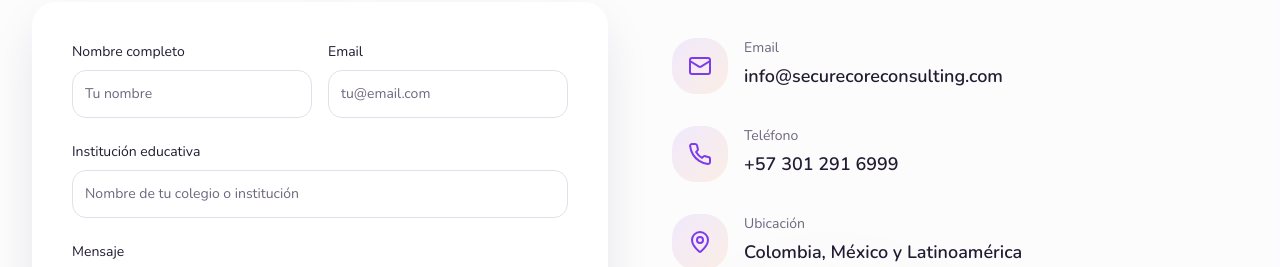
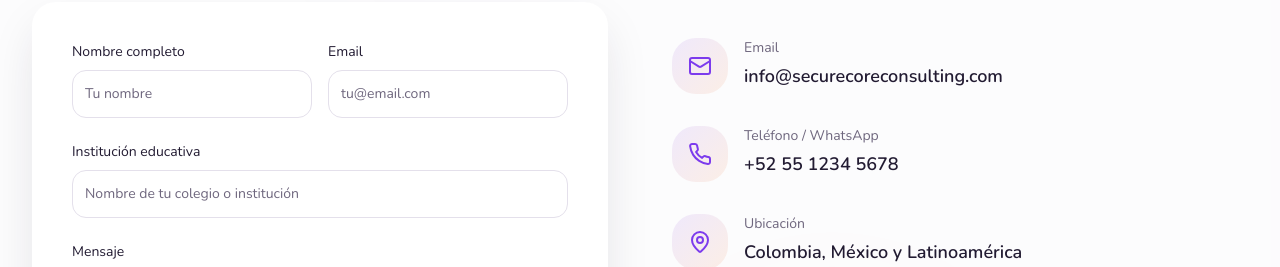
Before and after one commit to EgarciaSCC/Landing-NCA, a React (Vite) app: page / in a window 1280 px wide. Shown: the part 6580-6847 px from the top of the page. Built offline with nearby package versions, Linux system fonts and the light colour scheme; the HTML template or start-up script is replaced by a standard one.

Commit message:
Se actualiza seccion de ContactSection.tsx

```diff
--- a/src/components/landing/ContactSection.tsx
+++ b/src/components/landing/ContactSection.tsx
@@ -15,9 +15,9 @@ const contactInfo = [
   },
   {
     icon: Phone,
-    label: "Teléfono",
-    value: "+57 301 291 6999",
-    href: "tel:+57 301 291 6999",
+    label: "Teléfono / WhatsApp",
+    value: "+52 55 1234 5678",
+    href: "https://wa.me/message/66GJF5IXUK7XP1",
   },
   {
     icon: MapPin,
```
